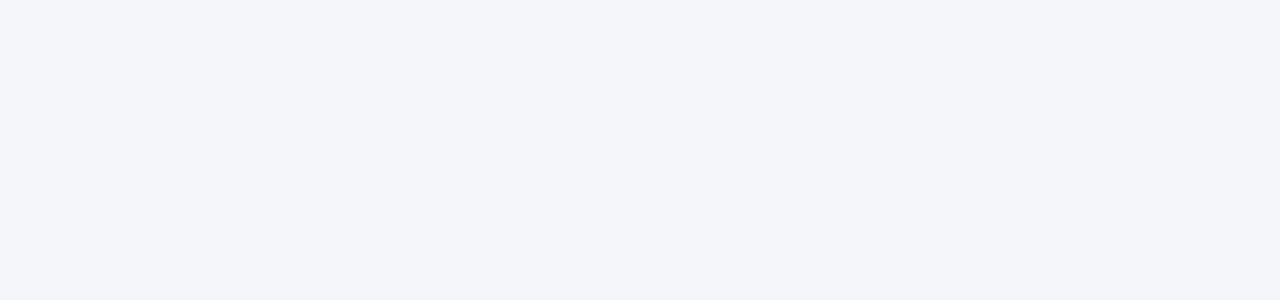
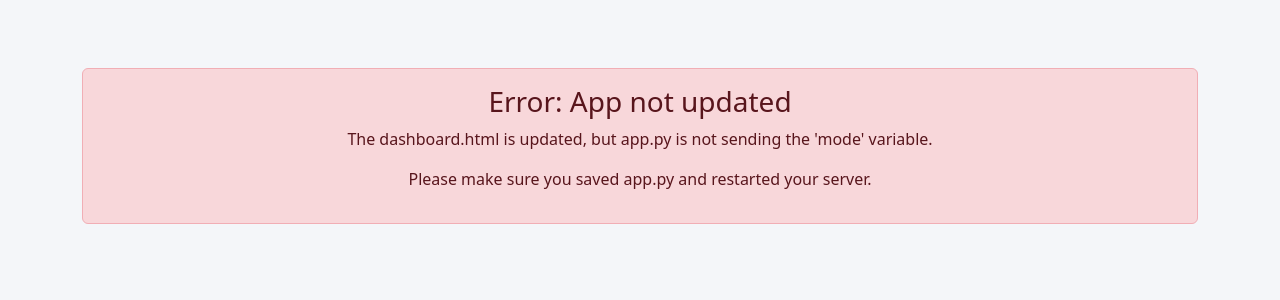
Before and after one commit to Pagalavan0799/GitExcercise-Group-7, a Flask app: page /dashboard in a window 1280 px wide. Before the commit the part shown is empty. Shown: the top 300 px of the page. Run offline with Flask 3, Linux system fonts and the light colour scheme; a user stored in the database is signed in.

Commit message:
tried fixing an error

```diff
--- a/templates/dashboard.html
+++ b/templates/dashboard.html
@@ -171,6 +171,14 @@
     {% endif %}
 
 </div>
-
+{% if mode is not defined %}
+<div class="container mt-5 text-center">
+    <div class="alert alert-danger">
+        <h3>Error: App not updated</h3>
+        <p>The dashboard.html is updated, but app.py is not sending the 'mode' variable.</p>
+        <p>Please make sure you saved app.py and restarted your server.</p>
+    </div>
+</div>
+{% endif %}
 </body>
 </html>
```
Also changed, not shown: database.db.
